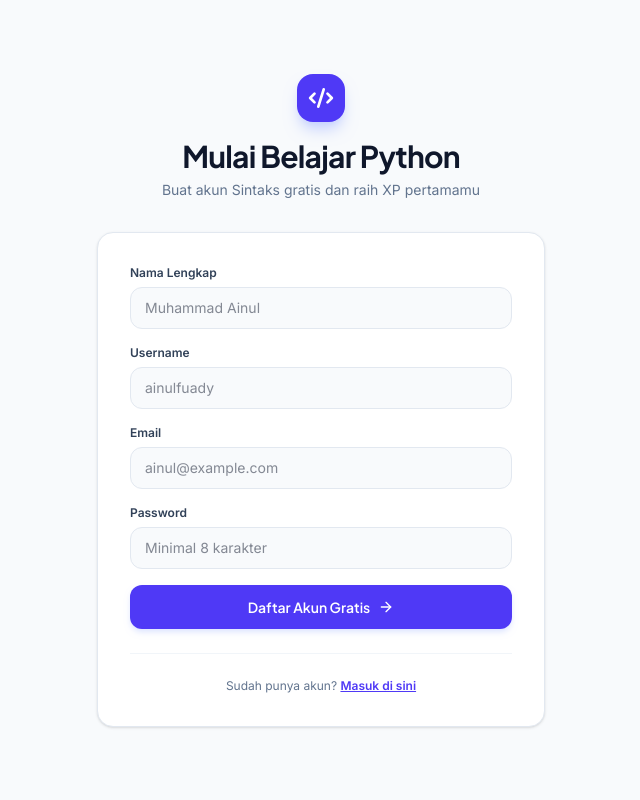
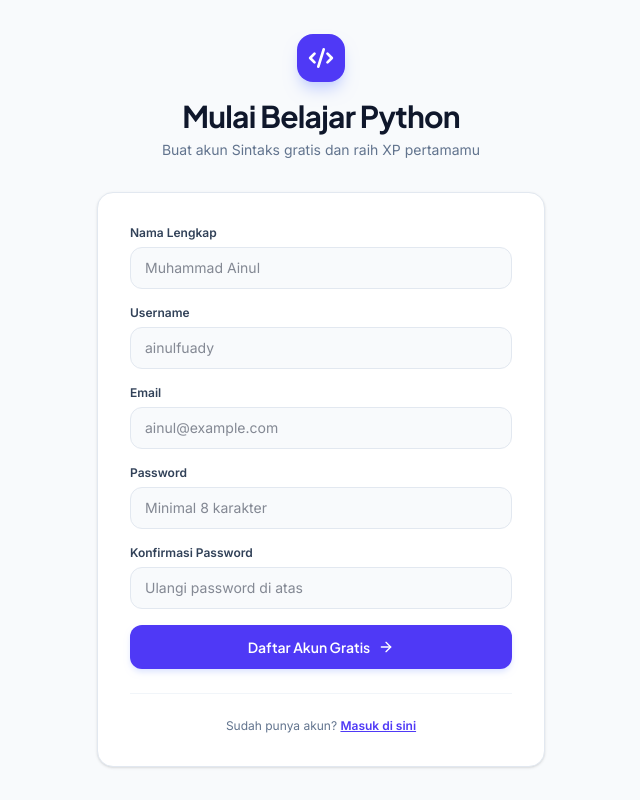
Before and after one commit to muhammadainulfuady/Sintaks, a React (Vite) app in the folder frontend/: page /register in a window 1280 px wide. Shown: the whole page, without its empty margins (319-959 px from the left). Built offline with nearby package versions, Linux system fonts and the light colour scheme.

Commit message:
feat: add password confirmation field to registration form

```diff
--- a/frontend/src/api/auth.ts
+++ b/frontend/src/api/auth.ts
@@ -12,8 +12,20 @@
     return res.data;
   },
 
-  register: async (name: string, username: string, email: string, password: string): Promise<ApiResponse<LoginResponseData>> => {
-    const res = await api.post<ApiResponse<LoginResponseData>>('/auth/register', { name, username, email, password });
+  register: async (
+    name: string,
+    username: string,
+    email: string,
+    password: string,
+    passwordConfirmation: string
+  ): Promise<ApiResponse<LoginResponseData>> => {
+    const res = await api.post<ApiResponse<LoginResponseData>>('/auth/register', {
+      name,
+      username,
+      email,
+      password,
+      password_confirmation: passwordConfirmation,
+    });
     return res.data;
   },
 
--- a/frontend/src/pages/auth/RegisterPage.tsx
+++ b/frontend/src/pages/auth/RegisterPage.tsx
@@ -9,6 +9,7 @@
   const [username, setUsername] = useState('');
   const [email, setEmail] = useState('');
   const [password, setPassword] = useState('');
+  const [passwordConfirmation, setPasswordConfirmation] = useState('');
   const [generalError, setGeneralError] = useState<string | null>(null);
   const [fieldErrors, setFieldErrors] = useState<Record<string, string[]>>({});
   const [isLoading, setIsLoading] = useState(false);
@@ -20,10 +21,16 @@
     e.preventDefault();
     setGeneralError(null);
     setFieldErrors({});
+
+    if (password !== passwordConfirmation) {
+      setFieldErrors({ password_confirmation: ['Konfirmasi password tidak sesuai dengan password.'] });
+      return;
+    }
+
     setIsLoading(true);
 
     try {
-      const res = await authApi.register(name, username, email, password);
+      const res = await authApi.register(name, username, email, password, passwordConfirmation);
       login(res.data.token, res.data.user);
       navigate('/dashboard');
     } catch (err: any) {
@@ -149,6 +156,28 @@
               )}
             </div>
 
+            <div>
+              <label className="block text-xs font-semibold text-slate-700 mb-1.5">
+                Konfirmasi Password
+              </label>
+              <input
+                type="password"
+                required
+                minLength={8}
+                value={passwordConfirmation}
+                onChange={(e) => setPasswordConfirmation(e.target.value)}
+                placeholder="Ulangi password di atas"
+                className={`w-full text-sm px-3.5 py-2.5 bg-slate-50 border rounded-xl focus:outline-none focus:ring-2 transition-all ${
+                  fieldErrors.password_confirmation
+                    ? 'border-red-400 focus:border-red-500 focus:ring-red-100'
+                    : 'border-slate-200 focus:border-indigo-500 focus:ring-indigo-100'
+                }`}
+              />
+              {fieldErrors.password_confirmation && (
+                <p className="text-red-600 text-xs mt-1 font-medium">{fieldErrors.password_confirmation[0]}</p>
+              )}
+            </div>
+
             <button
               type="submit"
               disabled={isLoading}
```
